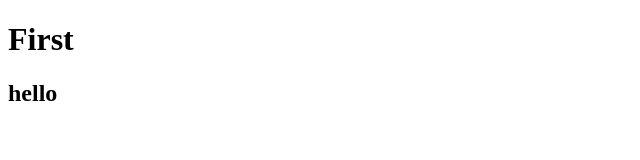
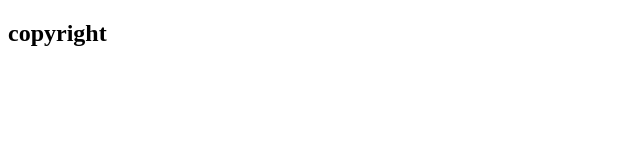
Before and after one commit to toyman640/Branch-test, a plain HTML site: page index.html in a window 1280 px wide. Shown: the whole page, without its empty margins (0-640 px from the left). Drawn offline with Linux system fonts and the light colour scheme.

Commit message:
Add footer

```diff
--- a/index.html
+++ b/index.html
@@ -7,7 +7,8 @@
     <title>Document</title>
 </head>
 <body>
-    <h1>First</h1>
-    <h2>hello</h2>
+    <footer>
+        <h2>copyright</h2>
+    </footer>
 </body>
 </html>
```
